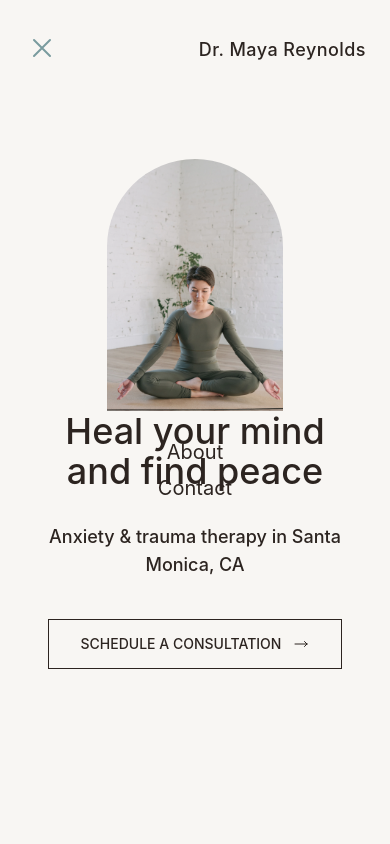
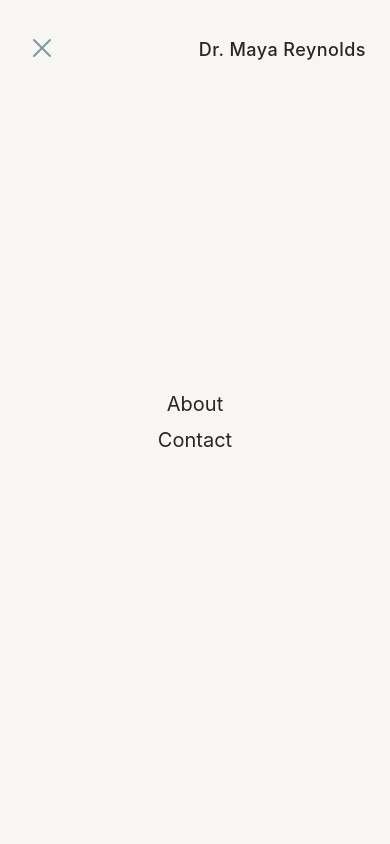
Before and after one commit to NIHHHHHHHHHHH/bloom-therapy, a Next.js app: page / in a window 390 px wide. Both pictures are taken after a click on the button "Toggle menu". Shown: the top 844 px of the page. Built offline with nearby package versions, Linux system fonts and the light colour scheme.

Commit message:
fix(Header): add background to mobile menu for better visibility

```diff
--- a/components/Header.js
+++ b/components/Header.js
@@ -82,26 +82,28 @@ export default function Header() {
       </header>
 
       {/* Mobile menu overlay */}
-      {mobileMenuOpen && (
-        <div className="lg:hidden fixed inset-0 z-40 pt-24">
+      <div
+        className={`lg:hidden fixed inset-0 z-40 bg-primary transition-all duration-300 ${
+          mobileMenuOpen ? 'opacity-100 visible' : 'opacity-0 invisible'
+        }`}
+      >
         <div className="flex flex-col items-center justify-center h-full gap-2 xs:gap-8 sm:gap-12">
           <a
             href="#"
-              className="text-foreground text-xl xs:text-4xl sm:text-5xl font-normal"
+            className="text-foreground text-xl xs:text-4xl sm:text-5xl font-normal hover:opacity-70 transition-opacity"
             onClick={() => setMobileMenuOpen(false)}
           >
            About
           </a>
           <a
             href="#"
-              className="text-foreground text-xl xs:text-4xl sm:text-5xl font-normal"
+            className="text-foreground text-xl xs:text-4xl sm:text-5xl font-normal hover:opacity-70 transition-opacity"
             onClick={() => setMobileMenuOpen(false)}
           >
             Contact
           </a>
         </div>
       </div>
-      )}
     </>
   )
 }
```
Lines whose indentation alone changed are shown as unchanged.
